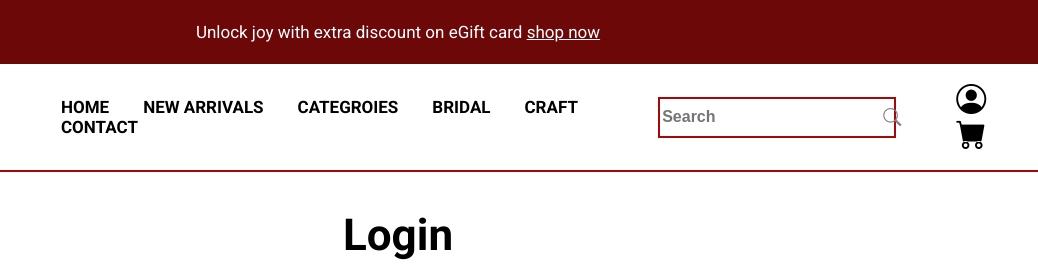
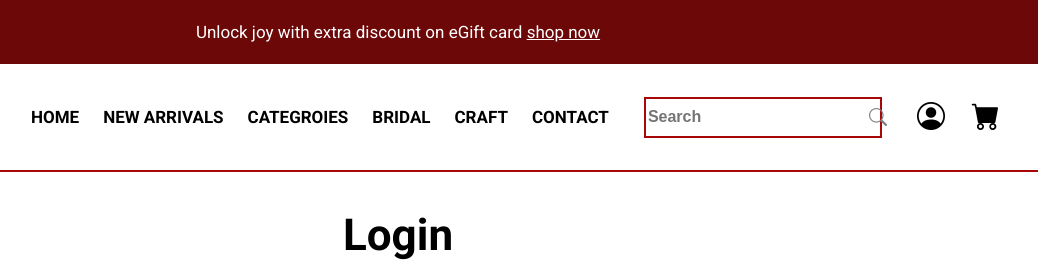
Before and after one commit to janufarosi/Jewellery, a plain HTML site: page log.html in a window 1280 px wide. Shown: the top 280 px of the page, 242-1280 px from the left. Drawn offline with nearby package versions, Linux system fonts and the light colour scheme.

Commit message:
Update jewel.css

```diff
--- a/CSS/jewel.css
+++ b/CSS/jewel.css
@@ -20,7 +20,7 @@ body {
 .header2{
     display: flex;
     align-items: center;
-    gap: 50px;
+    gap: 25px;
 }
 .head1 img{
     width: 238px;
@@ -28,7 +28,7 @@ body {
     object-fit: cover;
 }
 .head2 a{
-    margin: 15px;
+    margin: 10px;
     font-size: 17px;
     font-weight: 550;
     text-decoration: none;
@@ -51,7 +51,7 @@ body {
     font-weight: 600;
 }
 .head4{
-    font-size: 30px;
+    font-size: 28px;
 }
 .head4 a{
     margin: 10px;
@@ -1180,7 +1180,7 @@ gap: 30px;
     position: absolute;
     top: 0;
     background-color:white;
-    width: 500px; height: 800px;
+    width: 700px; height: 800px;
     margin-left: 500px;
     display: none;
     font-size: 23px;
@@ -1569,4 +1569,5 @@ footer hr{
     text-align: center;
     font-size: 20px;
     padding: 4px;
-}
+
+}
```
